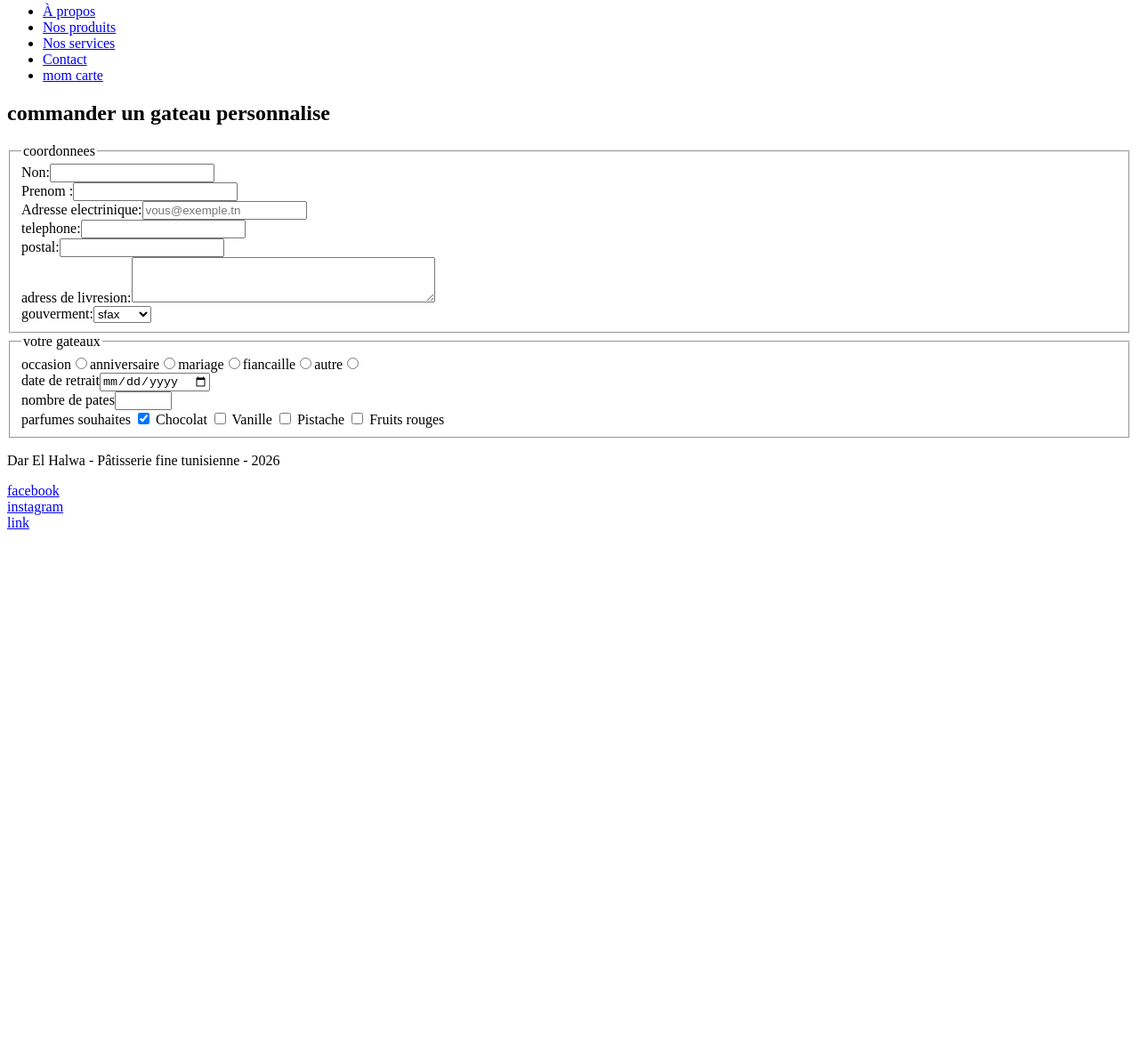
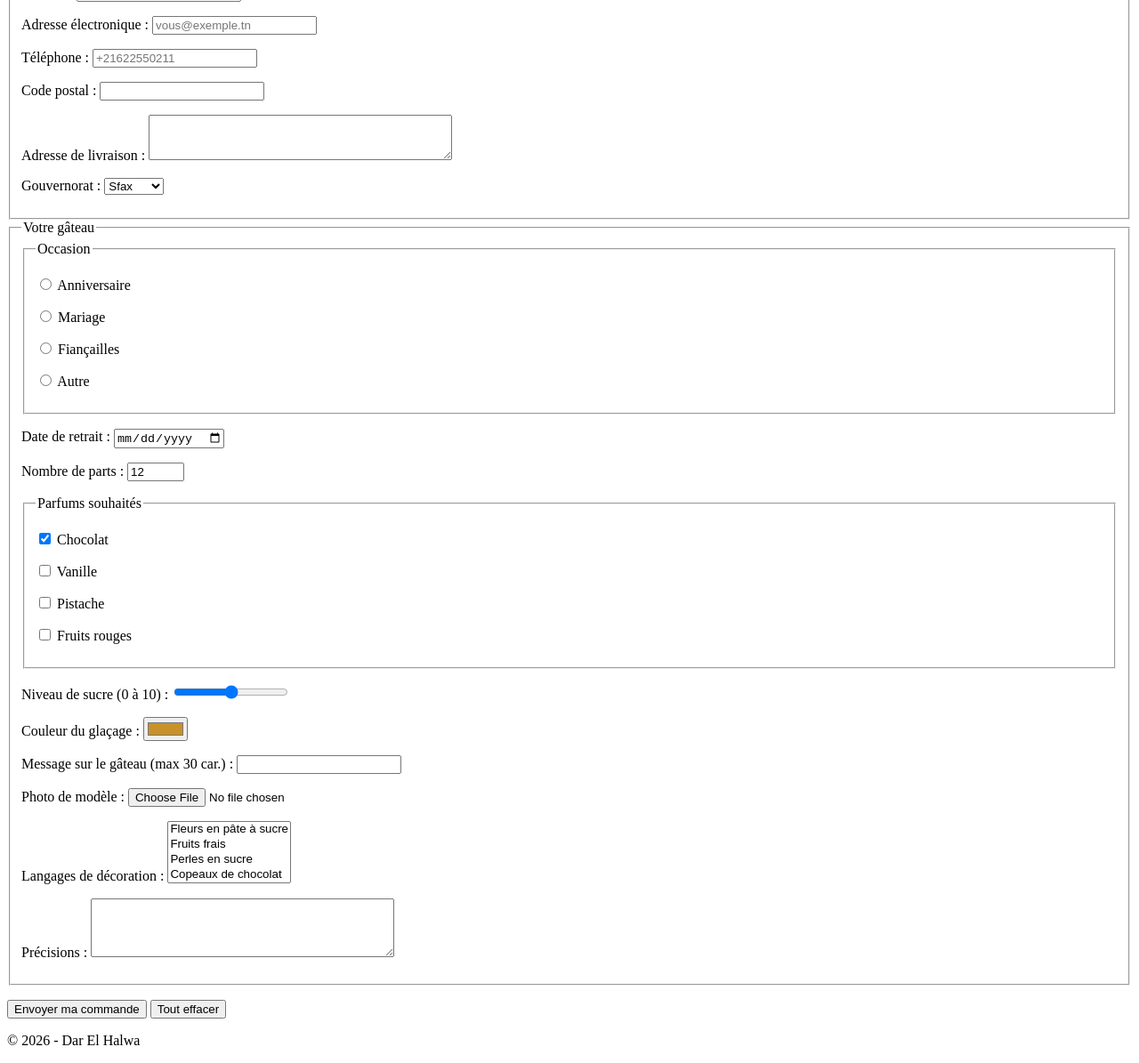
Before and after one commit to brahimkrifi204-star/dar-el-halwa, a plain HTML site: page commande.html in a window 1280 px wide. Shown: the part 296-1491 px from the top of the page at 89% size. Before the commit the page ends 901 px from the top, so only its background shows below. Drawn offline with Linux system fonts and the light colour scheme.

Commit message:
Creer la page de commande

```diff
--- a/commande.html
+++ b/commande.html
@@ -1,74 +1,175 @@
 <!DOCTYPE html>
-<html lang="en">
+<html lang="fr">
 <head>
     <meta charset="UTF-8">
-    <meta name="viewport" content="width=device-width, initial-scale=1.0">
-    <title>Dar El Halwa - Pâtisserie fine tunisienne</title>
+    <title>Commander — Dar El Halwa</title>
 </head>
 <body>
-     <header>
+    <header>
         <h1>Dar El Halwa</h1>
-        <p>Pâtisserie fine tunisienne depuis 1900</p>
-
-        <figure>
-            <figcaption>dar el halwa </figcaption>
-            <img src="image/pati.jpg">
-        </figure>
+        <nav>
+            <ul>
+                <li><a href="index.html">Accueil</a></li>
+                <li><a href="carte.html">Carte</a></li>
+                <li><a href="commande.html">Commander</a></li>
+            </ul>
+        </nav>
     </header>
 
-    <nav>
-        <ul>
-            <li><a href="#apropos">À propos</a></li>
-            <li><a href="#produits">Nos produits</a></li>
-            <li><a href="#services">Nos services</a></li>
-            <li><a href="#contact">Contact</a></li>
-            <li><a href="carte.html" >mom carte</a></li>
-        </ul>
-    </nav>
+    <main>
+        <h2>Commander un gâteau personnalisé</h2>
 
-    <main>
-        <h2>commander un gateau personnalise</h2>
-        <form action="traittement.php" method="post">
+        <form action="traitement.php" method="post">
+
+            <!-- Groupe 1 : Vos coordonnées -->
             <fieldset>
-                <legend>coordonnees</legend>
-                <label>Non:</label><input type="text" name="nom" id="nom"><br>
-                <label>Prenom :</label><input type="text" name="prenom" id="prenom"><br>
-                <label>Adresse electrinique:</label><input type="email" name="email" id="email"  placeholder="vous@exemple.tn"><br>
-                <label>telephone:</label><input type="tel" name="tel" id="tel"><br>
-                 <label>postal:</label><input type="number" name="postal" id="postal"><br>
-                <label>adress de livresion:</label><textarea id="livrison" rows="3" cols="40"></textarea><br>
-                <label>gouverment:</label><select><option>sfax</option><option>tunis</option><option>sousse</option><option>gabes</option><option>autre</option></select><br>
+                <legend>Vos coordonnées</legend>
 
-            </fieldset>
-            <fieldset>
-                <legend>votre gateaux</legend>
-                <label>occasion</label><input type="radio" name="oss"><label>anniversaire</label><input type="radio" name="oss"><label>mariage</label><input type="radio" name="oss"><label>fiancaille</label><input type="radio" name="oss"><label>autre</label><input type="radio" name="oss"><br>
+                <p>
+                    <label for="nom">Nom :</label>
+                    <input type="text" id="nom" name="nom" minlength="2" required>
+                </p>
 
-                <label>date de retrait</label><input type="date" id="date" name="date" min="2026-09-01" require><br>
-                <label>nombre de pates</label><input type="number" max="100" min="2"><br>
-                <label>parfumes souhaites</label> <input type="checkbox" id="p-choco" name="parfums[]" value="chocolat" checked>
-      <label for="p-choco">Chocolat</label>
-      <input type="checkbox" id="p-vanille" name="parfums[]" value="vanille">
-      <label for="p-vanille">Vanille</label>
-      <input type="checkbox" id="p-pistache" name="parfums[]" value="pistache">
-      <label for="p-pistache">Pistache</label>
-      <input type="checkbox" id="p-fruits" name="parfums[]" value="fruits-rouges">
-      <label for="p-fruits">Fruits rouges</label>
+                <p>
+                    <label for="prenom">Prénom :</label>
+                    <input type="text" id="prenom" name="prenom" minlength="2" required>
+                </p>
 
+                <p>
+                    <label for="email">Adresse électronique :</label>
+                    <input type="email" id="email" name="email" placeholder="vous@exemple.tn" required>
+                </p>
 
+                <p>
+                    <label for="telephone">Téléphone :</label>
+                    <input type="tel" id="telephone" name="telephone" pattern="\+216[0-9]{8}" title="+216 suivi de 8 chiffres" placeholder="+21622550211" required>
+                </p>
+
+                <p>
+                    <label for="code-postal">Code postal :</label>
+                    <input type="text" id="code-postal" name="code_postal" pattern="[0-9]{4}" maxlength="4" title="4 chiffres" required>
+                </p>
+
+                <p>
+                    <label for="adresse">Adresse de livraison :</label>
+                    <textarea id="adresse" name="adresse" rows="3" cols="40" required></textarea>
+                </p>
+
+                <p>
+                    <label for="gouvernorat">Gouvernorat :</label>
+                    <select id="gouvernorat" name="gouvernorat" required>
+                        <option value="sfax" selected>Sfax</option>
+                        <option value="tunis">Tunis</option>
+                        <option value="sousse">Sousse</option>
+                        <option value="gabes">Gabès</option>
+                        <option value="autre">Autre</option>
+                    </select>
+                </p>
             </fieldset>
 
+            <!-- Groupe 2 : Votre gâteau -->
+            <fieldset>
+                <legend>Votre gâteau</legend>
+
+                <!-- Fieldset interne pour l'occasion -->
+                <fieldset>
+                    <legend>Occasion</legend>
+                    <p>
+                        <input type="radio" id="occ-anniv" name="occasion" value="anniversaire" required>
+                        <label for="occ-anniv">Anniversaire</label>
+                    </p>
+                    <p>
+                        <input type="radio" id="occ-mariage" name="occasion" value="mariage">
+                        <label for="occ-mariage">Mariage</label>
+                    </p>
+                    <p>
+                        <input type="radio" id="occ-fiancailles" name="occasion" value="fiancailles">
+                        <label for="occ-fiancailles">Fiançailles</label>
+                    </p>
+                    <p>
+                        <input type="radio" id="occ-autre" name="occasion" value="autre">
+                        <label for="occ-autre">Autre</label>
+                    </p>
+                </fieldset>
+
+                <p>
+                    <label for="date-retrait">Date de retrait :</label>
+                    <input type="date" id="date-retrait" name="date_retrait" min="2026-09-01" required>
+                </p>
+
+                <p>
+                    <label for="nb-parts">Nombre de parts :</label>
+                    <input type="number" id="nb-parts" name="nb_parts" min="6" max="100" step="2" value="12" required>
+                </p>
+
+                <!-- Fieldset interne pour les parfums -->
+                <fieldset>
+                    <legend>Parfums souhaités</legend>
+                    <p>
+                        <input type="checkbox" id="parfum-choc" name="parfums[]" value="chocolat" checked>
+                        <label for="parfum-choc">Chocolat</label>
+                    </p>
+                    <p>
+                        <input type="checkbox" id="parfum-vanille" name="parfums[]" value="vanille">
+                        <label for="parfum-vanille">Vanille</label>
+                    </p>
+                    <p>
+                        <input type="checkbox" id="parfum-pistache" name="parfums[]" value="pistache">
+                        <label for="parfum-pistache">Pistache</label>
+                    </p>
+                    <p>
+                        <input type="checkbox" id="parfum-fruits" name="parfums[]" value="fruits_rouges">
+                        <label for="parfum-fruits">Fruits rouges</label>
+                    </p>
+                </fieldset>
+
+                <p>
+                    <label for="sucre">Niveau de sucre (0 à 10) :</label>
+                    <input type="range" id="sucre" name="sucre" min="0" max="10" step="1" value="5">
+                </p>
+
+                <p>
+                    <label for="couleur">Couleur du glaçage :</label>
+                    <input type="color" id="couleur" name="couleur" value="#c8912a">
+                </p>
+
+                <p>
+                    <label for="message">Message sur le gâteau (max 30 car.) :</label>
+                    <input type="text" id="message" name="message" maxlength="30">
+                </p>
+
+                <p>
+                    <label for="photo">Photo de modèle :</label>
+                    <input type="file" id="photo" name="photo" accept="image/*">
+                </p>
+
+                <p>
+                    <label for="decors">Langages de décoration :</label>
+                    <select multiple size="4" id="decors" name="decors[]">
+                        <option value="fleurs">Fleurs en pâte à sucre</option>
+                        <option value="fruits">Fruits frais</option>
+                        <option value="perles">Perles en sucre</option>
+                        <option value="chocolat_deco">Copeaux de chocolat</option>
+                    </select>
+                </p>
+
+                <p>
+                    <label for="precisions">Précisions :</label>
+                    <textarea id="precisions" name="precisions" rows="4" cols="40" maxlength="200"></textarea>
+                </p>
+            </fieldset>
+
+            <!-- Boutons d'envoi et de réinitialisation -->
+            <p>
+                <button type="submit">Envoyer ma commande</button>
+                <button type="reset">Tout effacer</button>
+            </p>
 
         </form>
+    </main>
 
-
-    </main>
-<footer>
-        <p>Dar El Halwa - Pâtisserie fine tunisienne - 2026</p>
-        <a href="https://www.facebook.com/darelhalwa"> facebook </a><br>
-        <a href="https://www.instagram.com/darelhalwa">instagram</a><br>
-        <a href="https://www.linkedin.com/company/darelhalwa">link</a>
+    <footer>
+        <p>&copy; 2026 - Dar El Halwa</p>
     </footer>
 </body>
-
 </html>
```
Also changed, not shown: index.html (+1 -0 lines).
